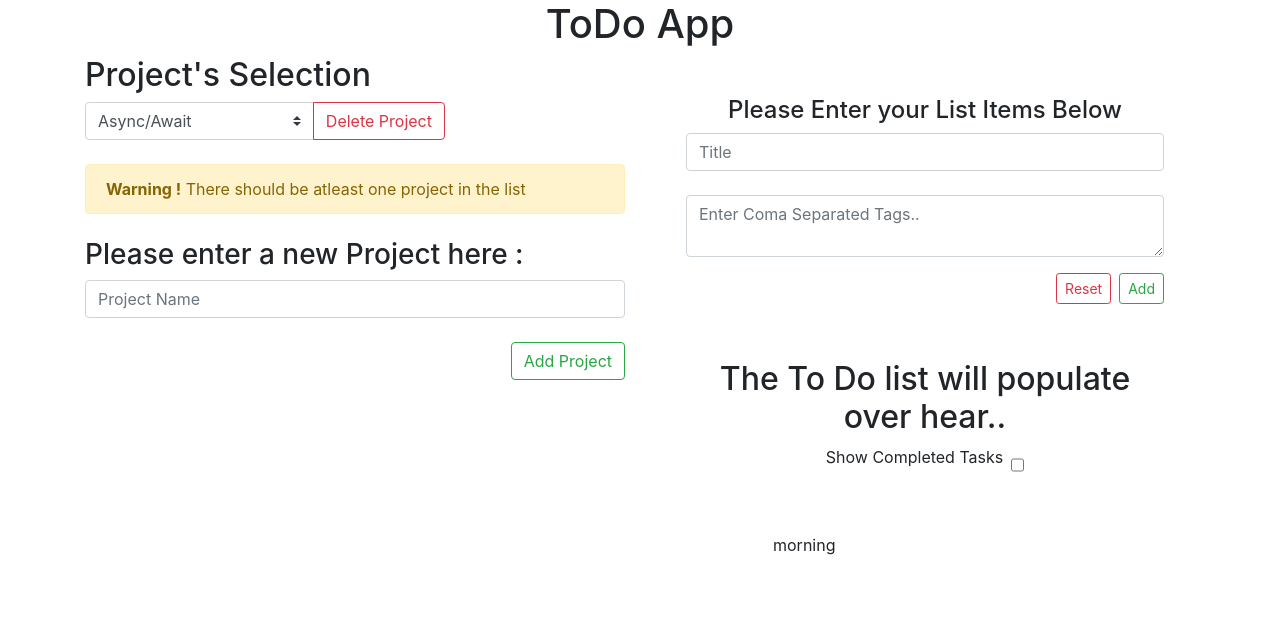
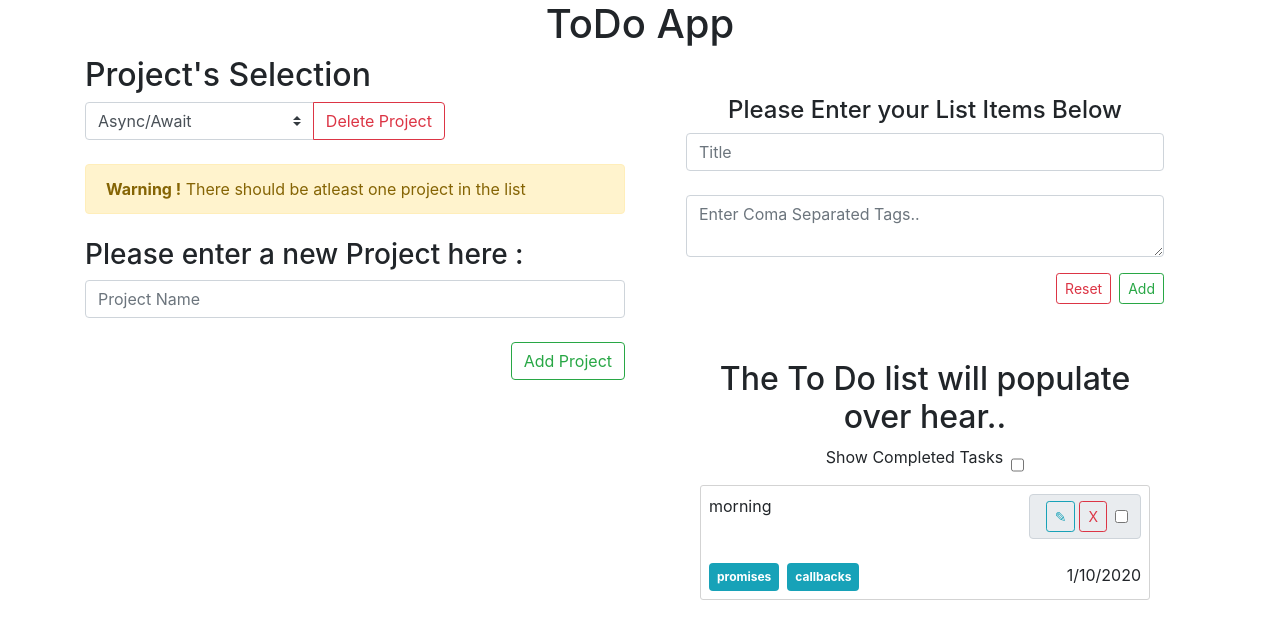
Before and after one commit to asinghal279/ReactToDoApp, a React (Create React App) app: page / in a window 1280 px wide. Shown: the top 638 px of the page. Built offline with nearby package versions, Linux system fonts and the light colour scheme.

Commit message:
Add delete todo functionality

```diff
--- a/src/App.js
+++ b/src/App.js
@@ -1,13 +1,14 @@
 import React, { Component } from "react";
 import Project from "./project";
 import Todo from "./todo";
+import './app.css';
 
 class App extends Component {
   constructor(props) {
     super(props);
     this.state = {
       projects: {
-        "Async/Await": [{ id: 2343, title: "morning", tags: "yo, po" }],
+        "Async/Await": [{ id: 2343, title: "morning", tags: ["promises", "callbacks"] }],
       },
       selectedProject: "Async/Await",
     };
@@ -50,7 +51,30 @@ class App extends Component {
     );
   };
 
+  handleDeleteTodo = (e) => {
+    let idTobeDeleted = e.target.parentNode.getAttribute("id");
+    let toDoList = [...this.state.projects[this.state.selectedProject]];
+    let spliceIndex;
+    toDoList.some((todo, index) => {
+      if(todo.id === idTobeDeleted){
+        spliceIndex = index;
+        return true;
+      }
+    })
+    toDoList.splice(spliceIndex,1);
+    console.log(toDoList);
+    let newProjectsObj = {...this.state.projects};
+    newProjectsObj[this.state.selectedProject] = toDoList;
+    // this.state.projects[this.state.selectedProject] = toDoList
+    this.setState({
+      projects: newProjectsObj,
+    })
+  }
+
   render() {
+    let d = new Date();
+    let currentDate =
+      "" + d.getDate() + "/" + (d.getMonth() + 1) + "/" + d.getFullYear();
     return (
       <div className="container">
         <div className="row">
@@ -67,7 +91,32 @@ class App extends Component {
           />
           <Todo addTodo={(arr) => this.handleTodoInput(arr)}>
             {this.state.projects[this.state.selectedProject].map((todo) => (
-              <div>{todo.title}</div>
+              <div class="col-sm-12 mb-3 p-2 to-do-item">
+                <div class="d-flex justify-content-between">
+                  <span>{todo.title}</span>
+                  <div id={todo.id} class="input-group-text">
+                    <button
+                      class="btn btn-outline-info btn-sm edit-button mx-1"
+                      data-toggle="modal"
+                      data-target="#myModal"
+                    >
+                      &#9998;
+                    </button>
+                    <button onClick={this.handleDeleteTodo} class="btn btn-outline-danger btn-sm delete-button">
+                      X
+                    </button>
+                    <input
+                      class="check ml-2 card-check"
+                      type="checkbox"
+                      name="checkbox"
+                    />
+                  </div>
+                </div>
+                <div class="d-flex justify-content-between mt-4">
+                  <div class="">{todo.tags.map((tag) => <span class="badge badge-info mr-2 p-2">{tag}</span>)}</div>
+                  <div class="">{currentDate}</div>
+                </div>
+              </div>
             ))}
           </Todo>
         </div>
--- /dev/null
+++ b/src/app.css
@@ -0,0 +1,9 @@
+.to-do-item {
+    border: 1px solid lightgrey;
+    border-radius: 3px;
+  }
+
+  .to-do-item:hover {
+    -webkit-box-shadow: 2px 2px 6px 1px;
+            box-shadow: 2px 2px 6px 1px;
+  }
--- a/src/todo.js
+++ b/src/todo.js
@@ -37,7 +37,7 @@ class todo extends Component {
                   id="tagsInput"
                   class="form-control"
                   placeholder="Enter Coma Separated Tags.."
-                  onChange={(e) => this.setState({ newTags: e.target.value })}
+                  onChange={(e) => this.setState({ newTags: e.target.value.split(",") })}
                   required
                 ></textarea>
               </div>
@@ -66,7 +66,7 @@ class todo extends Component {
             </div>
           </div>
           <div class="col-sm-12">
-            <div id="toDoList" class="col-sm-10 mx-auto to-do-box p-5">
+            <div id="toDoList" class="col-sm-12">
                 {this.props.children}
             </div>
           </div>
```
